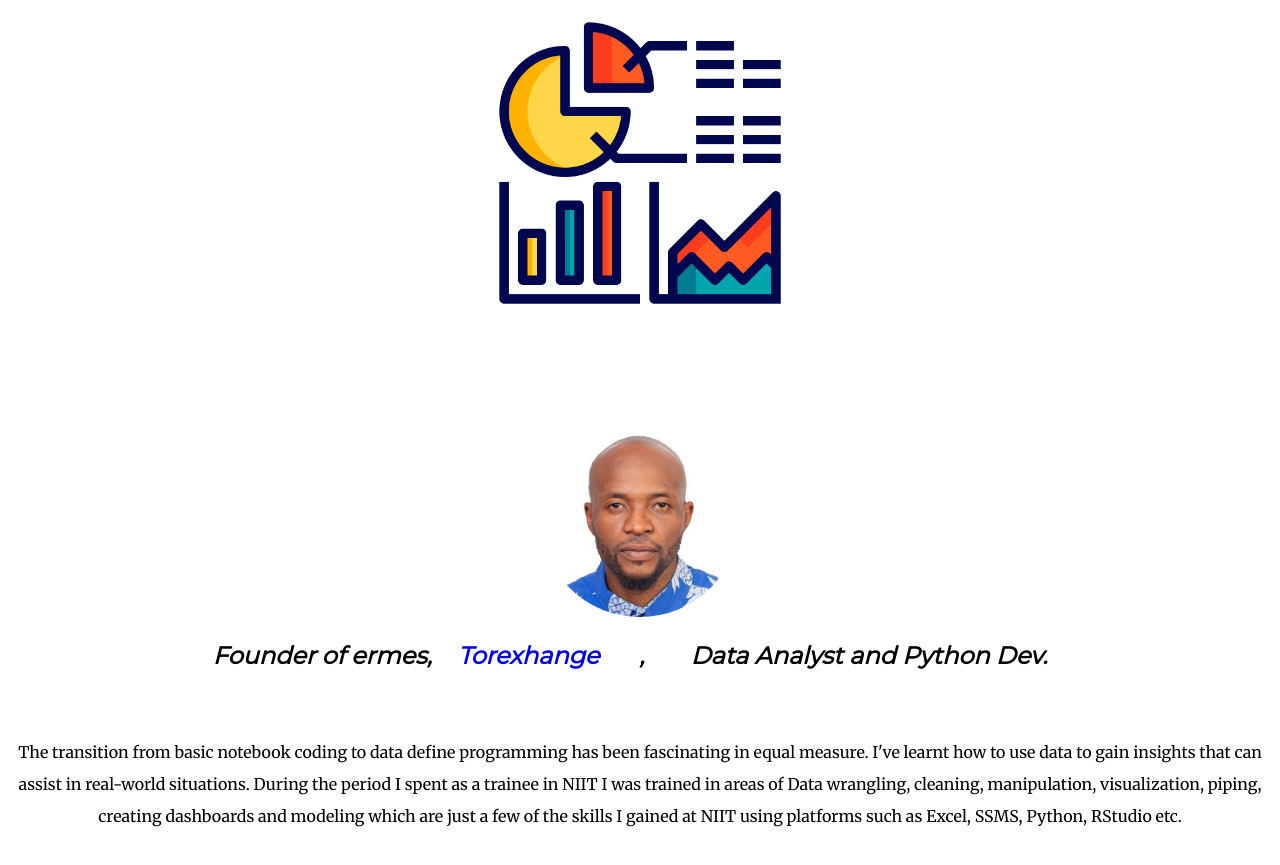
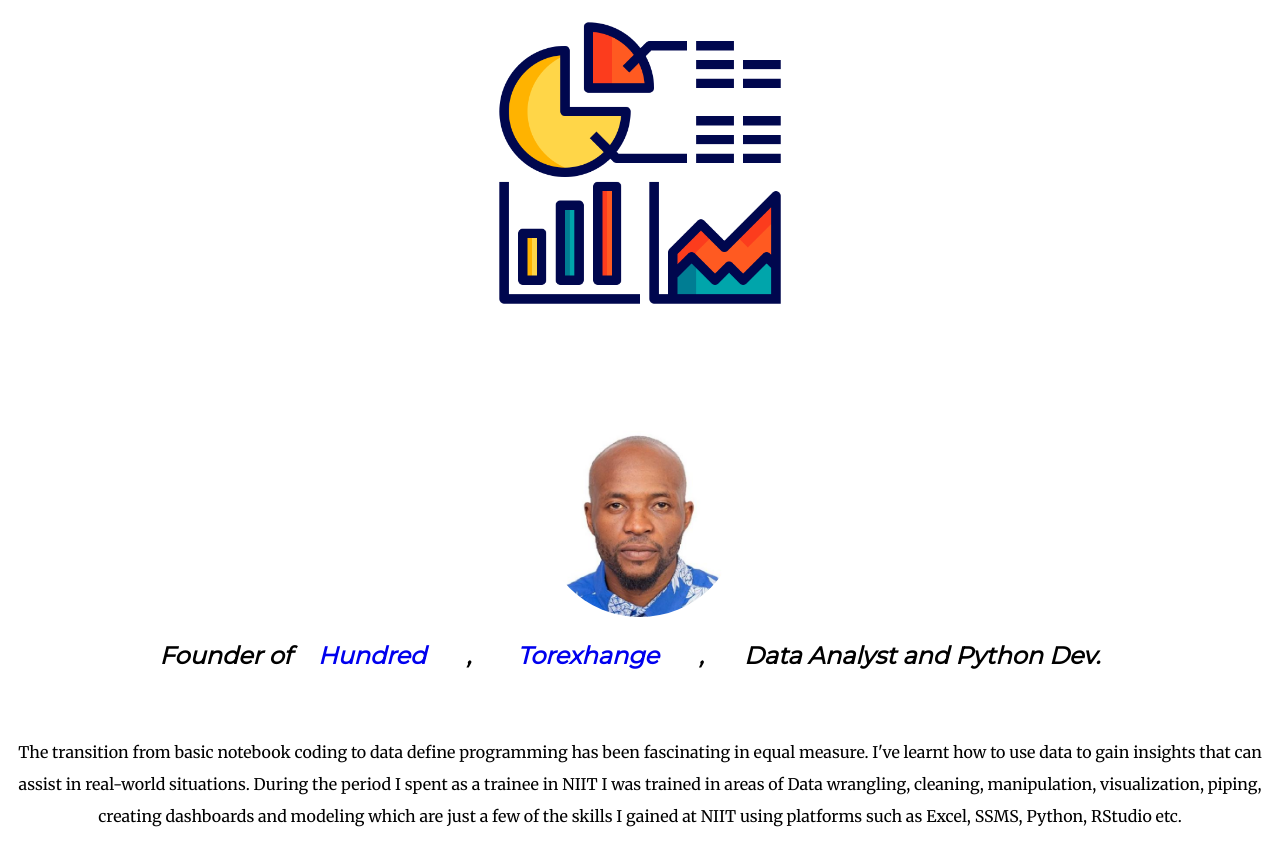
Before and after one commit to joebuggy561/CV, a plain HTML site: page index.html in a window 1280 px wide. Shown: the part 203-1068 px from the top of the page. Drawn offline with Linux system fonts and the light colour scheme.

Commit message:
Update index.html
added a new link

```diff
--- a/index.html
+++ b/index.html
@@ -18,7 +18,7 @@
 <div class="middle-container">
   <div class="profile">
     <img class="profile-Img" src="pfpic.jpg" alt="pfpic.jpg">
-    <h2><em>Founder of <strong>ermes, <a href="https://joebuggy561.github.io/Torexchange/">Torexhange<a>, </strong><strong>Data Analyst</strong> and <strong>Python Dev.</strong></em></h2>
+    <h2><em>Founder of <strong><a href="#">Hundred<a>, <a href="https://joebuggy561.github.io/Torexchange/">Torexhange<a>,</strong><strong>Data Analyst</strong> and <strong>Python Dev.</strong></em></h2>
     <p>The transition from basic notebook coding to data define programming has been fascinating in  equal measure.
                     I've learnt how to use data to gain insights that can assist in real-world situations.
                     During the period I spent as a trainee in NIIT I was trained in areas of Data wrangling, cleaning,
```
